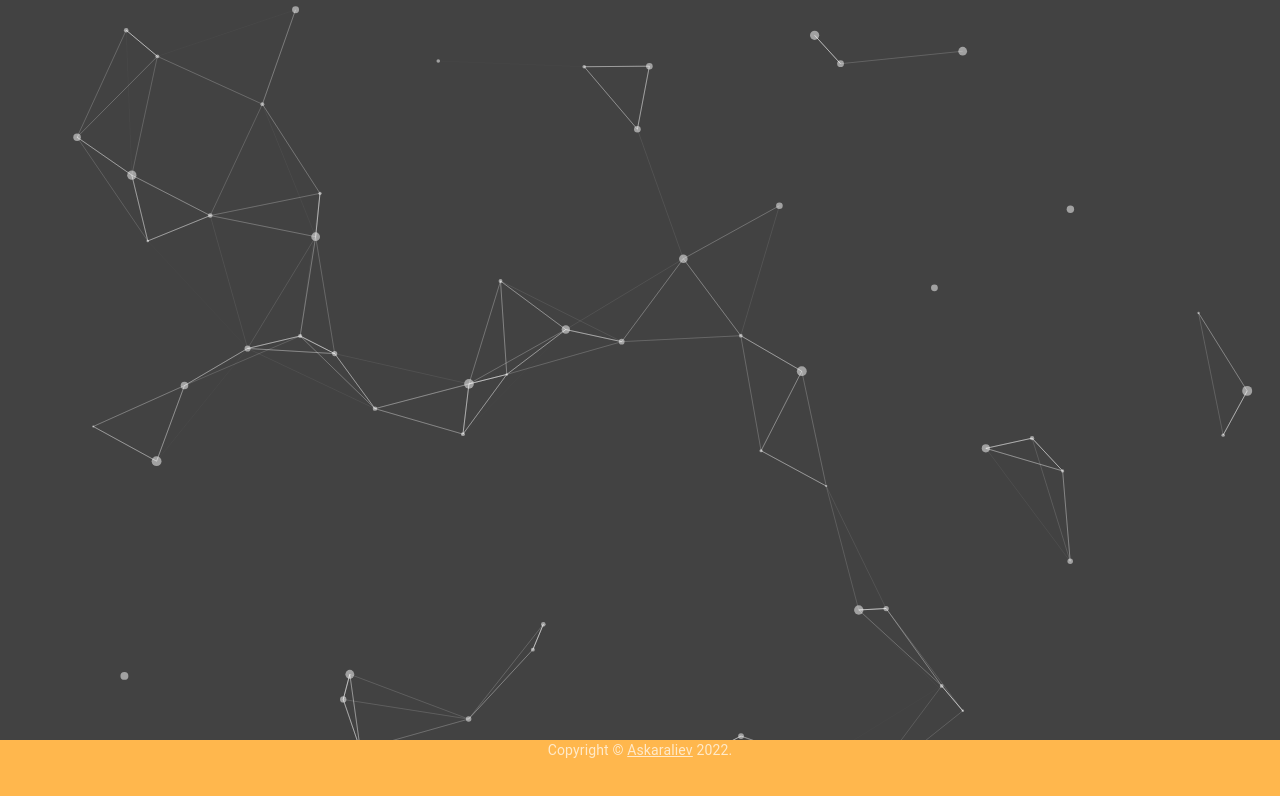
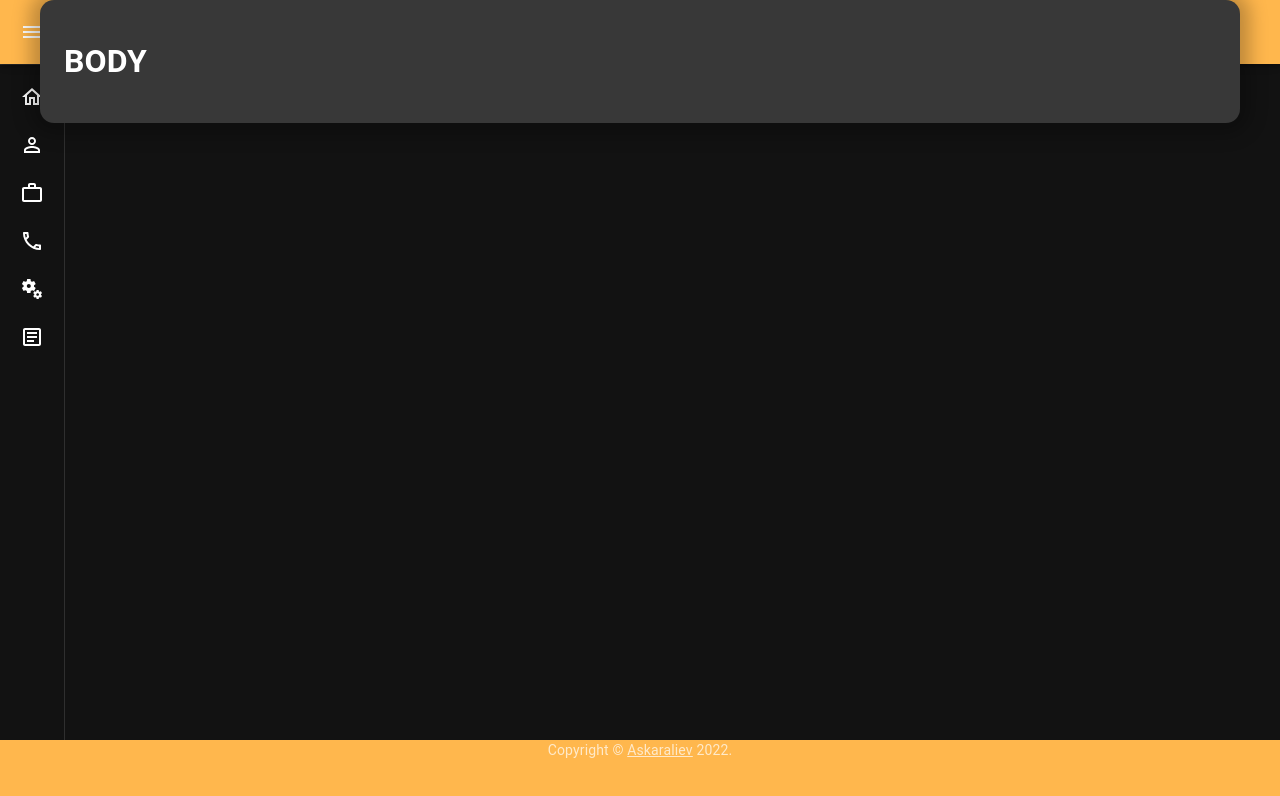
Before and after one commit to askaraliev14/askaraliev-portfolio, a Next.js app: page / in a window 1280 px wide. Shown: the top 796 px of the page. Built offline with nearby package versions, Linux system fonts and the light colour scheme.

Commit message:
Folder Restructure

```diff
--- a/pages/index.js
+++ b/pages/index.js
@@ -1,5 +1,5 @@
 import * as React from 'react';
-import Content from "../src/components/Main/Content";
+import Content from "../src/components/MainPage/Content";
 import AppLayout from "../src/components/AppLayout/AppLayout";
 
 
--- a/src/components/Main/Content.jsx
+++ /dev/null
@@ -1,14 +0,0 @@
-import ContentCanvas from "./Particles";
-import {Box} from "@mui/material";
-
-const Content = () => {
-    return (
-        <ContentCanvas>
-            <Box>
-
-            </Box>
-        </ContentCanvas>
-    )
-};
-
-export default Content;
--- a/src/components/Main/Particles.js
+++ /dev/null
@@ -1,94 +0,0 @@
-import Particles from "react-tsparticles";
-import { loadFull } from "tsparticles";
-
-const ContentCanvas = () => {
-    const particlesInit = async (main) => {
-        console.log(main);
-        await loadFull(main);
-    };
-
-    const particlesLoaded = (container) => {
-        console.log(container);
-    };
-    return (
-        <Particles
-            id="tsparticles"
-            init={particlesInit}
-            loaded={particlesLoaded}
-            options={{
-                background: {
-                    color: {
-                        value: "#424242",
-                    },
-                },
-                fpsLimit: 60,
-                interactivity: {
-                    events: {
-                        onClick: {
-                            enable: true,
-                            mode: "push",
-                        },
-                        onHover: {
-                            enable: true,
-                            mode: "repulse",
-                        },
-                        resize: true,
-                    },
-                    modes: {
-                        push: {
-                            quantity: 4,
-                        },
-                        repulse: {
-                            distance: 200,
-                            duration: 0.8,
-                        },
-                    },
-                },
-                particles: {
-                    color: {
-                        value: "#ffffff",
-                    },
-                    links: {
-                        color: "#ffffff",
-                        distance: 150,
-                        enable: true,
-                        opacity: 0.5,
-                        width: 1,
-                    },
-                    collisions: {
-                        enable: true,
-                    },
-                    move: {
-                        direction: "none",
-                        enable: true,
-                        outModes: {
-                            default: "bounce",
-                        },
-                        random: false,
-                        speed: 0.5,
-                        straight: false,
-                    },
-                    number: {
-                        density: {
-                            enable: true,
-                            area: 800,
-                        },
-                        value: 50,
-                    },
-                    opacity: {
-                        value: 0.5,
-                    },
-                    shape: {
-                        type: "circle",
-                    },
-                    size: {
-                        value: { min: 1, max: 5 },
-                    },
-                },
-                detectRetina: true,
-            }}
-        />
-    );
-};
-
-export default ContentCanvas;
```
